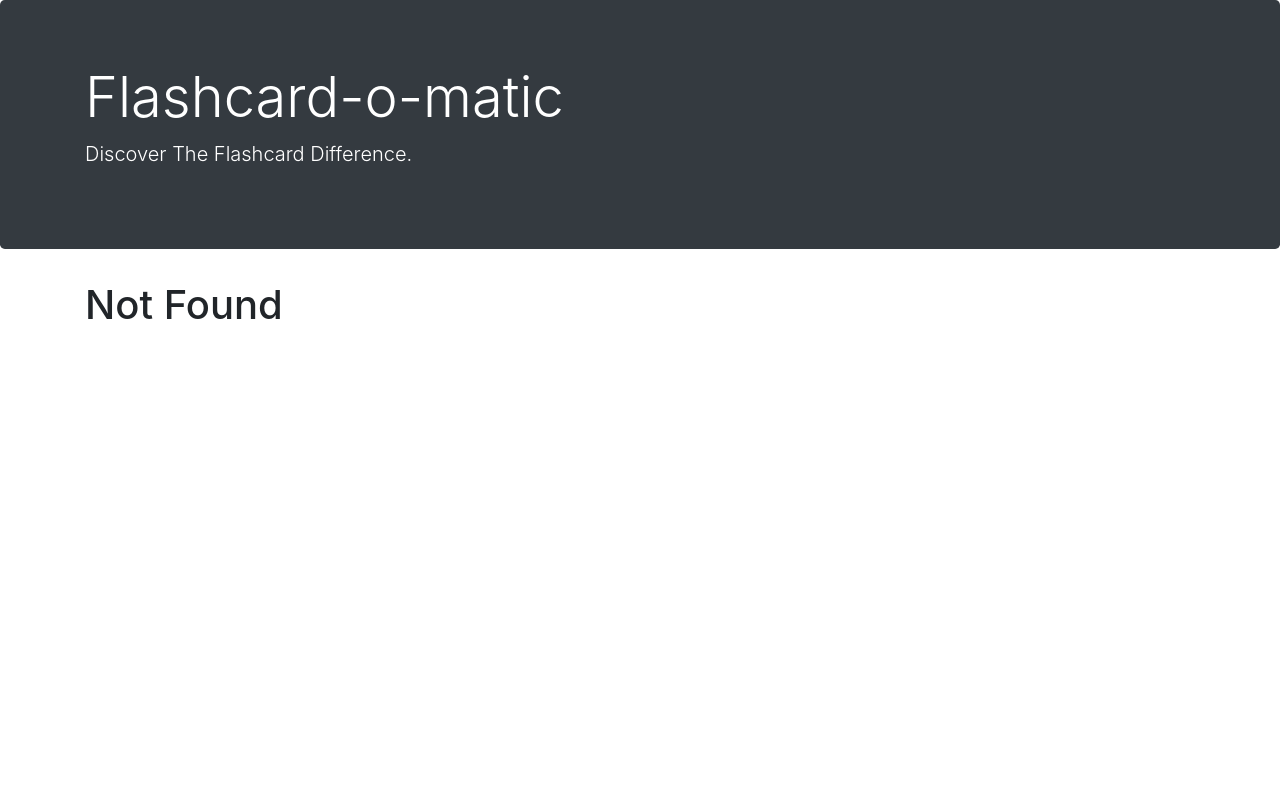
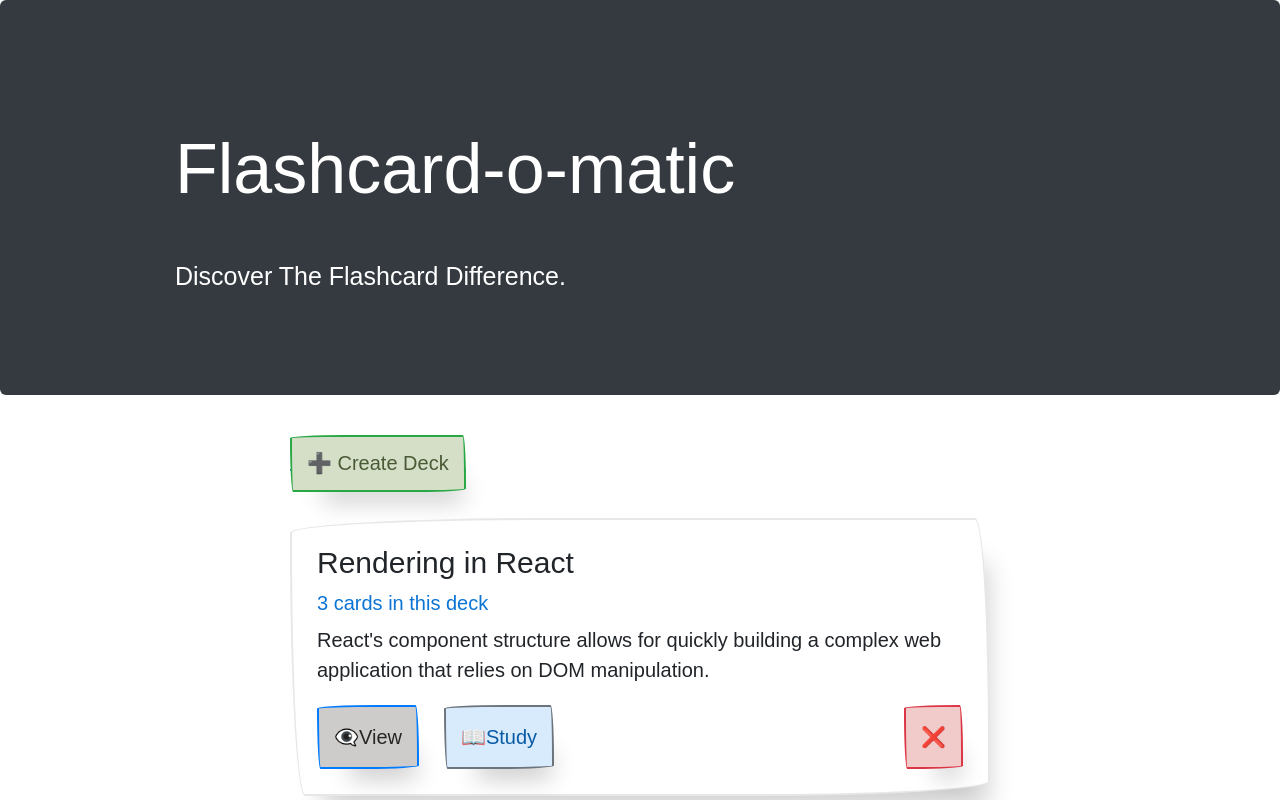
Before and after one commit to deeadebayo/flashcard-app, a React (Create React App) app: page / in a window 1280 px wide. Before the commit this address had no page. Shown: the top 800 px of the page. Built offline with nearby package versions, Linux system fonts and the light colour scheme; data requests are answered from the project's data file; a web font is replaced by a local one.

Commit message:
status: have barebones of most components. Next pass will make sense of their connections

```diff
--- a/package.json
+++ b/package.json
@@ -3,10 +3,12 @@
 	"version": "0.1.0",
 	"private": true,
 	"dependencies": {
+		"@emotion/react": "^11.4.1",
 		"@testing-library/jest-dom": "^4.2.4",
 		"@testing-library/react": "^9.5.0",
 		"@testing-library/user-event": "^7.2.1",
 		"cross-fetch": "^3.0.5",
+		"papercss": "^1.8.2",
 		"react": "^16.13.1",
 		"react-dom": "^16.13.1",
 		"react-router-dom": "^5.2.0",
--- /dev/null
+++ b/src/Layout/Decks/DeckInfo.js
@@ -0,0 +1,53 @@
+import React from 'react';
+import { Link, useRouteMatch } from 'react-router-dom';
+
+/** @jsxImportSource @emotion/react */
+import { css } from '@emotion/react';
+
+const card__btnRow = css`
+	display: flex;
+	flex-flow: row nowrap;
+	justify-content: space-between;
+	align-items: center;
+`;
+
+const DeckInfo = ({ deck }) => {
+	const { url, path } = useRouteMatch();
+	console.log(url, path);
+	const { id, name, description } = deck;
+	return (
+		<div className='card' style={{ marginBottom: '2em' }}>
+			<div className='card-body'>
+				<h4 className='card-title'>{name}</h4>
+				<h5 className='card-subtitle'>3 cards in this deck</h5>
+				<p className='card-text'>{description}</p>
+				<div css={card__btnRow}>
+					<div>
+						<Link
+							to={`./decks/${id}`}
+							className='card-link paper-btn btn-primary'
+							title='view full deck'
+						>
+							👁‍🗨View
+						</Link>
+						<Link
+							to={`./decks/${id}/study`}
+							className='card-link paper-btn btn-secondary'
+							title='study this deck'
+						>
+							📖Study
+						</Link>
+					</div>
+					<div
+						className='delete card-link paper-btn btn-danger'
+						title='delete this deck'
+					>
+						❌
+					</div>
+				</div>
+			</div>
+		</div>
+	);
+};
+
+export default DeckInfo;
--- /dev/null
+++ b/src/Layout/Decks/DeckList.js
@@ -0,0 +1,28 @@
+import React, { useEffect, useState } from 'react';
+import DeckInfo from './DeckInfo';
+
+const DeckList = () => {
+	const [decks, setDecks] = useState([]);
+
+	useEffect(() => {
+		setDecks([]);
+		const abortController = new AbortController();
+		fetch('http://localhost:5000/decks', { signal: abortController.signal })
+			.then((response) => response.json())
+			.then(setDecks)
+			.catch((error) => {
+				if (error.name !== 'AbortError') throw error;
+			});
+		return () => abortController.abort();
+	}, []);
+
+	return (
+		<>
+			{decks.map((deck) => (
+				<DeckInfo deck={deck} />
+			))}
+		</>
+	);
+};
+
+export default DeckList;
--- /dev/null
+++ b/src/Layout/Decks/DeckNew.js
@@ -0,0 +1,7 @@
+import React from 'react';
+
+const DeckNew = () => {
+	return <p>New deck page</p>;
+};
+
+export default DeckNew;
--- /dev/null
+++ b/src/Layout/Decks/DeckPage.js
@@ -0,0 +1,20 @@
+import React from 'react';
+import { Route, Switch, useParams } from 'react-router-dom';
+
+const DeckPage = () => {
+	const { deckId } = useParams();
+	return (
+		<>
+			<p>THis is the deck page for {deckId}</p>
+			<Switch>
+				<Route path='/decks/:deckId/edit'>Edit Deck</Route>
+				<Route path='/decks/:deckId/cards/new'>Add Card to deck</Route>
+				<Route path='/decks/:deckId/cards/:cardId/edit'>
+					Edit card in deck
+				</Route>
+			</Switch>
+		</>
+	);
+};
+
+export default DeckPage;
--- /dev/null
+++ b/src/Layout/Home.js
@@ -0,0 +1,29 @@
+/** @jsxImportSource @emotion/react */
+import React from 'react';
+import DeckList from './Decks/DeckList';
+
+import { css } from '@emotion/react';
+import { Link } from 'react-router-dom';
+
+const deckListContainer = css`
+	margin: 2em 5em;
+
+	& > * {
+		margin: 1.3em 0.75em;
+	}
+`;
+
+const Home = () => (
+	<div css={deckListContainer}>
+		<Link to='./decks/new'>
+			<button className='btn-success' title='make a new deck'>
+				➕ Create Deck
+			</button>
+		</Link>
+		<div className='child-borders'>
+			<DeckList />
+		</div>
+	</div>
+);
+
+export default Home;
--- /dev/null
+++ b/src/Layout/Study/StudyCard.js
@@ -0,0 +1,11 @@
+import React from 'react';
+
+const StudyCard = () => {
+	return (
+		<>
+			<h4>Card</h4>
+		</>
+	);
+};
+
+export default StudyCard;
--- /dev/null
+++ b/src/Layout/Study/StudyPage.js
@@ -0,0 +1,15 @@
+import React from 'react';
+import StudyCard from './StudyCard';
+import { useParams } from 'react-router-dom';
+
+const StudyPage = () => {
+	const { deckId } = useParams();
+	return (
+		<>
+			<h1>Study: for {deckId}</h1>
+			<StudyCard />
+		</>
+	);
+};
+
+export default StudyPage;
--- a/src/Layout/index.js
+++ b/src/Layout/index.js
@@ -1,14 +1,37 @@
-import React from "react";
-import Header from "./Header";
-import NotFound from "./NotFound";
+import React from 'react';
+import Header from './Header';
+import Home from './Home';
+import NotFound from './NotFound';
+import { Switch, Route } from 'react-router-dom';
+
+import '../../node_modules/papercss/dist/paper.min.css';
+import DeckNew from './Decks/DeckNew';
+import StudyPage from './Study/StudyPage';
+import DeckPage from './Decks/DeckPage';
 
 function Layout() {
 	return (
 		<>
 			<Header />
-      <div className="container">
-        {/* TODO: Implement the screen starting here */}
+
+			<div className='container'>
+				<Switch>
+					<Route exact path='/'>
+						<Home />
+					</Route>
+					<Route path='/decks/:deckId/study'>
+						<StudyPage />
+					</Route>
+					<Route path='/decks/new'>
+						<DeckNew />
+					</Route>
+					<Route path='/decks/:deckId'>
+						<DeckPage />
+					</Route>
+					<Route>
 						<NotFound />
+					</Route>
+				</Switch>
 			</div>
 		</>
 	);
```
Also changed, not shown: 1 other file (tests, documents, lock files or other folders). Lines whose indentation alone changed are shown as unchanged.
